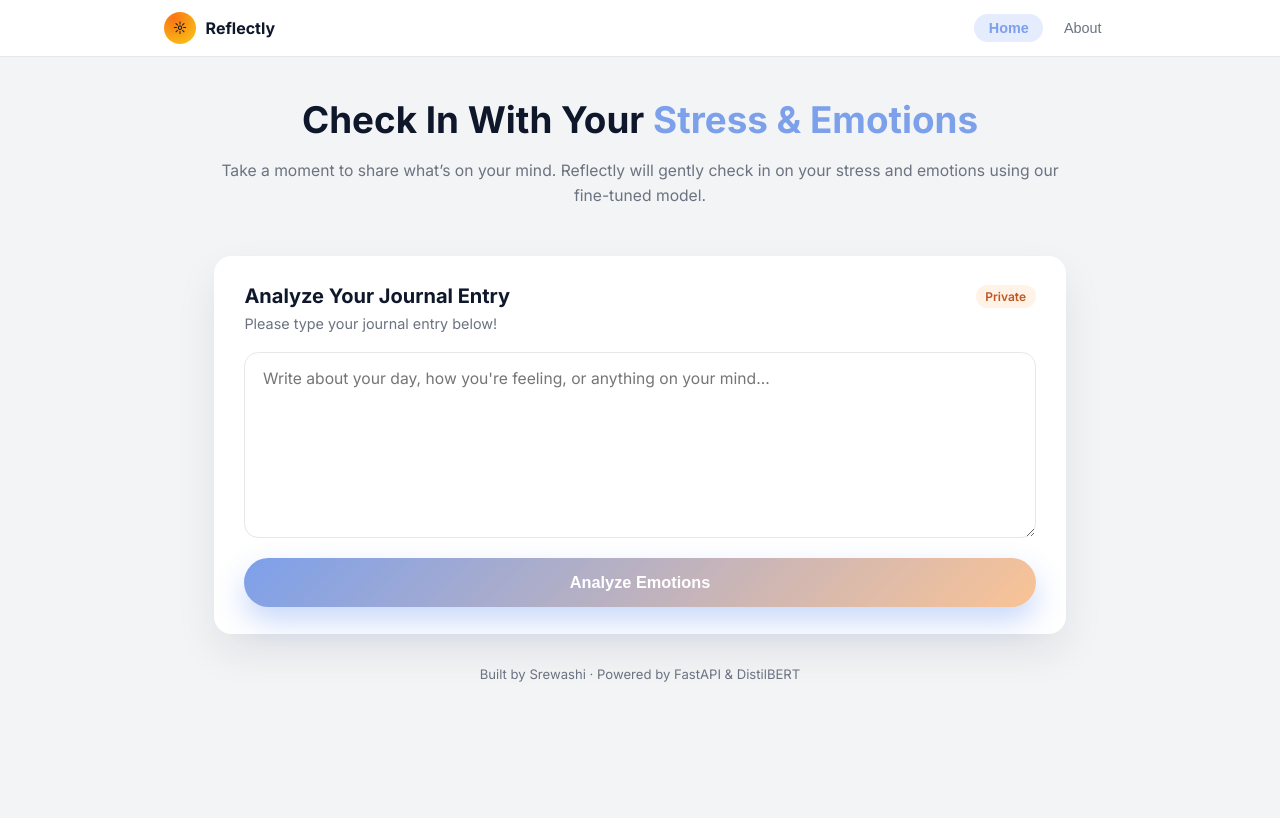
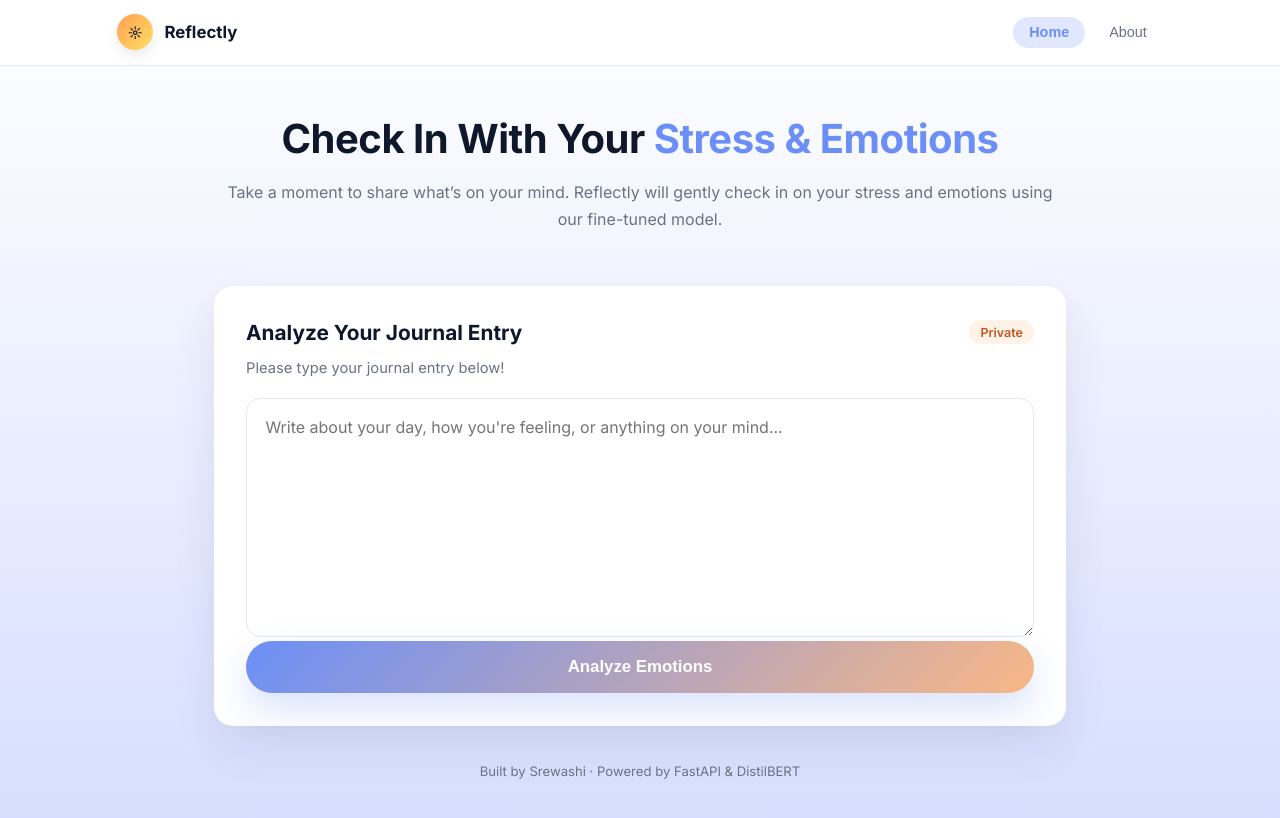
Before and after one commit to srewashimondal/stress-burnout-detector, a React (Vite) app in the folder frontend/: page / in a window 1280 px wide. Shown: the top 818 px of the page. Built offline with nearby package versions, Linux system fonts and the light colour scheme.

Commit message:
made frontend css design edits

```diff
--- a/frontend/src/App.css
+++ b/frontend/src/App.css
@@ -1,10 +1,19 @@
+/* -------------------------------------------------------------
+   GLOBAL STYLES — Modernized
+------------------------------------------------------------- */
+
+
 :root {
-  --primary: #7da0ea; /* blue */
-  --accent: #fac396;  /* orange */
-  --bg: #f3f4f6;
+  --primary: #6b8ff7;   /* soft modern blue */
+  --accent: #f9b785;    /* soft peach-orange */
+  --bg: #f5f7fb;
   --text-main: #0f172a;
   --text-muted: #6b7280;
   --card: #ffffff;
+
+  --radius-lg: 1.2rem;
+  --radius-md: 0.9rem;
+  --radius-full: 999px;
 
   font-family: "Inter", system-ui, -apple-system, BlinkMacSystemFont,
     "Segoe UI", sans-serif;
@@ -20,19 +29,30 @@
 
 body {
   margin: 0;
-  background-color: var(--bg);
+  background: var(--bg);
+  -webkit-font-smoothing: antialiased;
+  background: linear-gradient(
+    to bottom,
+    #ffffff 0%,
+    #d6deff 100%
+  );
 }
 
+/* -------------------------------------------------------------
+   APP LAYOUT
+------------------------------------------------------------- */
 .app {
   min-height: 100vh;
   display: flex;
   flex-direction: column;
 }
 
-/* NAVBAR -------------------------------------------------------- */
-
+/* -------------------------------------------------------------
+   NAVBAR — Cleaner, elevated
+------------------------------------------------------------- */
 .navbar {
-  background-color: #ffffff;
+  background: rgba(255, 255, 255, 0.85);
+  backdrop-filter: blur(10px);
   border-bottom: 1px solid #e5e7eb;
   position: sticky;
   top: 0;
@@ -40,98 +60,97 @@ body {
 }
 
 .nav-inner {
-  max-width: 1000px;
+  max-width: 1100px;
   margin: 0 auto;
-  padding: 0.75rem 1.5rem;
+  padding: 0.9rem 1.7rem;
   display: flex;
   align-items: center;
   justify-content: space-between;
-  gap: 1rem;
 }
 
 .nav-left {
   display: flex;
   align-items: center;
-  gap: 0.6rem;
+  gap: 0.7rem;
 }
 
 .logo-circle {
-  width: 32px;
-  height: 32px;
-  border-radius: 999px;
-  background: radial-gradient(circle at 30% 20%, #f97316, #facc15);
+  width: 36px;
+  height: 36px;
+  border-radius: var(--radius-full);
+  background: linear-gradient(135deg, #ff9f52, #ffe066);
   display: flex;
   align-items: center;
   justify-content: center;
-  font-size: 0.85rem;
+  font-size: 0.9rem;
+  font-weight: 600;
   color: #111827;
-}
-
-.brand {
-  display: flex;
-  flex-direction: column;
+  box-shadow: 0 6px 14px rgba(0, 0, 0, 0.08);
 }
 
 .brand-name {
   font-weight: 700;
-  font-size: 1rem;
+  font-size: 1.05rem;
 }
 
 .brand-tagline {
-  font-size: 0.75rem;
+  font-size: 0.76rem;
   color: var(--text-muted);
 }
 
 .nav-links {
   display: flex;
-  gap: 0.4rem;
+  gap: 0.5rem;
 }
 
 .nav-link {
   border: none;
   background: transparent;
-  padding: 0.4rem 0.9rem;
-  border-radius: 999px;
+  padding: 0.45rem 1rem;
+  border-radius: var(--radius-full);
   font-size: 0.9rem;
   cursor: pointer;
   color: var(--text-muted);
-  transition: background 0.15s ease, color 0.15s ease;
+  transition: 0.15s ease;
 }
 
 .nav-link:hover {
-  background: rgba(37, 99, 235, 0.08);
+  background: rgba(90, 125, 255, 0.1);
   color: var(--primary);
 }
 
 .nav-link-active {
-  background: rgba(37, 99, 235, 0.12);
+  background: rgba(90, 125, 255, 0.18);
   color: var(--primary);
   font-weight: 600;
 }
 
-/* LAYOUT -------------------------------------------------------- */
-
+/* -------------------------------------------------------------
+   MAIN CONTAINER
+------------------------------------------------------------- */
 .container {
   flex: 1;
   max-width: 900px;
   margin: 0 auto;
-  padding: 2.5rem 1.5rem 2rem;
+  padding: 3rem 1.5rem 2rem;
   display: flex;
   flex-direction: column;
-  gap: 2rem;
+  gap: 2.3rem;
+
 }
 
-/* HERO ---------------------------------------------------------- */
-
+/* -------------------------------------------------------------
+   HERO SECTION — Softer + polished
+------------------------------------------------------------- */
 .hero {
   text-align: center;
 }
 
 .hero h1 {
-  margin: 0 0 0.7rem;
-  font-size: 2.3rem;
+  margin: 0 0 0.8rem;
+  font-size: 2.5rem;
   font-weight: 800;
-
+  letter-spacing: -0.5px;
 }
 
 .highlight {
@@ -139,98 +158,99 @@ body {
 }
 
 .subtitle {
-  font-size: 0.98rem;
+  font-size: 1rem;
   color: var(--text-muted);
-  line-height: 1.6;
-  text-align: center;
+  line-height: 1.7;
 }
 
-/* CARD ---------------------------------------------------------- */
-
-.content {
-  width: 100%;
+/* -------------------------------------------------------------
+   CARD — Modern, soft shadows
+------------------------------------------------------------- */
+.card {
+  background: var(--card);
+  border-radius: var(--radius-lg);
+  padding: 2.1rem 2rem;
+  box-shadow: 0 20px 45px rgba(15, 23, 42, 0.08);
+  transition: box-shadow 0.25s ease, transform 0.25s ease;
 }
 
-.card {
-  background: var(--card);
-  border-radius: 1.1rem;
-  box-shadow: 0 18px 40px rgba(15, 23, 42, 0.08);
-  padding: 1.8rem 1.9rem 1.7rem;
-  width: 100%;
+.card:hover {
+  transform: translateY(-3px);
+  box-shadow: 0 26px 55px rgba(15, 23, 42, 0.12);
 }
 
 .card-header-row {
   display: flex;
   align-items: center;
   justify-content: space-between;
-  gap: 0.75rem;
-  margin-bottom: 0.4rem;
 }
 
 .card h2 {
   margin: 0;
-  font-size: 1.25rem;
+  font-size: 1.3rem;
+  font-weight: 700;
 }
 
 .badge {
-  padding: 0.25rem 0.6rem;
-  border-radius: 999px;
+  padding: 0.3rem 0.7rem;
+  border-radius: var(--radius-full);
   background: rgba(251, 146, 60, 0.12);
   color: #c05621;
-  font-size: 0.75rem;
+  font-size: 0.78rem;
   font-weight: 600;
 }
 
 .card-subtitle {
-  margin: 0 0 1.25rem;
-  font-size: 0.9rem;
+  font-size: 0.92rem;
   color: var(--text-muted);
+  margin-bottom: 1.3rem;
 }
 
-/* TEXTAREA ------------------------------------------------------ */
-
+/* -------------------------------------------------------------
+   TEXTAREA
+------------------------------------------------------------- */
 .journal-input {
   width: 100%;
-  border-radius: 0.9rem;
+  border-radius: var(--radius-md);
   border: 1px solid #e5e7eb;
-  padding: 1rem 1.1rem;
-  font-size: 0.98rem;
+  padding: 1rem 1.15rem;
+  font-size: 1rem;
+  line-height: 1.6;
   resize: vertical;
   font-family: inherit;
   outline: none;
-  transition: border-color 0.15s ease, box-shadow 0.15s ease;
-  margin-bottom: 1rem;
+  transition: border-color 0.2s ease, box-shadow 0.2s ease;
 }
 
 .journal-input:focus {
   border-color: var(--primary);
-  box-shadow: 0 0 0 1.5px rgba(37, 99, 235, 0.35);
+  box-shadow: 0 0 0 3px rgba(107, 143, 247, 0.25);
 }
 
-/* BUTTON -------------------------------------------------------- */
-
+/* -------------------------------------------------------------
+   BUTTON — Premium gradient
+------------------------------------------------------------- */
 .analyze-button {
   width: 100%;
   border: none;
-  border-radius: 999px;
-  padding: 0.95rem;
-  font-size: 1.02rem;
+  border-radius: var(--radius-full);
+  padding: 1rem;
+  font-size: 1.05rem;
   font-weight: 600;
   cursor: pointer;
   background: linear-gradient(135deg, var(--primary), var(--accent));
   color: #ffffff;
-  box-shadow: 0 14px 30px rgba(37, 99, 235, 0.25);
-  transition: transform 0.12s ease, box-shadow 0.12s ease, opacity 0.15s ease;
+  box-shadow: 0 16px 35px rgba(107, 143, 247, 0.25);
+  transition: 0.18s ease;
 }
 
 .analyze-button:hover:not(:disabled) {
-  transform: translateY(-1px);
-  box-shadow: 0 18px 36px rgba(37, 99, 235, 0.35);
+  transform: translateY(-2px);
+  box-shadow: 0 20px 45px rgba(107, 143, 247, 0.32);
 }
 
 .analyze-button:active:not(:disabled) {
   transform: translateY(0);
-  box-shadow: 0 10px 22px rgba(37, 99, 235, 0.25);
 }
 
 .analyze-button:disabled {
@@ -239,36 +259,33 @@ body {
   box-shadow: none;
 }
 
-/* ERROR --------------------------------------------------------- */
-
+/* -------------------------------------------------------------
+   ERROR BOX
+------------------------------------------------------------- */
 .error {
-  margin-top: 0.6rem;
-  background: #fef2f2;
-  border-radius: 0.8rem;
-  padding: 0.7rem 1rem;
-  border: 1px solid #fecaca;
+  background: #fff1f2;
+  border: 1px solid #fecdd3;
+  border-radius: var(--radius-md);
+  padding: 0.75rem 1rem;
   color: #b91c1c;
-  font-size: 0.9rem;
+  font-size: 0.92rem;
+  margin-top: 0.7rem;
 }
 
-/* RESULTS ------------------------------------------------------- */
-
+/* -------------------------------------------------------------
+   RESULTS SECTION
+------------------------------------------------------------- */
 .results {
-  margin-top: 1.6rem;
-  padding-top: 1rem;
-  border-top: 1px solid #edf1f5;
-}
-
-.results h3 {
-  margin: 0 0 0.8rem;
-  font-size: 1.02rem;
+  margin-top: 2rem;
+  border-top: 1px solid #e8ecf2;
+  padding-top: 1.2rem;
 }
 
 .result-row {
   display: flex;
   justify-content: space-between;
-  font-size: 0.95rem;
-  margin-bottom: 0.45rem;
+  font-size: 0.97rem;
+  margin-bottom: 0.55rem;
 }
 
 .label {
@@ -279,68 +296,104 @@ body {
   font-weight: 600;
 }
 
-/* RAW JSON ------------------------------------------------------ */
-
+/* -------------------------------------------------------------
+   RAW JSON DROPDOWN
+------------------------------------------------------------- */
 .raw-json summary {
   cursor: pointer;
   color: var(--primary);
-  font-size: 0.86rem;
-  margin-top: 0.6rem;
+  font-size: 0.9rem;
 }
 
 .raw-json pre {
-  margin-top: 0.5rem;
-  background: #0f172a;
+  background: #1e293b;
   color: #e5e7eb;
-  padding: 0.9rem;
-  border-radius: 0.6rem;
-  font-size: 0.84rem;
+  padding: 1rem;
+  border-radius: var(--radius-md);
+  font-size: 0.85rem;
+  margin-top: 0.6rem;
   overflow-x: auto;
 }
 
-/* ABOUT PAGE ---------------------------------------------------- */
-
+/* -------------------------------------------------------------
+   ABOUT PAGE
+------------------------------------------------------------- */
 .about {
   max-width: 700px;
   margin: 0 auto;
   background: var(--card);
-  border-radius: 1.1rem;
-  padding: 1.8rem 2rem;
-  box-shadow: 0 18px 40px rgba(15, 23, 42, 0.06);
+  border-radius: var(--radius-lg);
+  padding: 2rem;
+  box-shadow: 0 20px 45px rgba(15, 23, 42, 0.06);
 }
 
 .about h1 {
-  margin-top: 0;
-  font-size: 1.7rem;
-  margin-bottom: 0.75rem;
+  margin-bottom: 0.9rem;
+  font-size: 1.75rem;
 }
 
 .about p {
-  font-size: 0.98rem;
+  font-size: 1rem;
   color: var(--text-muted);
-  line-height: 1.7;
-  margin-bottom: 0.9rem;
+  line-height: 1.75;
 }
 
 .about-note {
   background: #fff7ed;
-  border-radius: 0.8rem;
-  padding: 0.8rem 1rem;
+  border-radius: var(--radius-md);
   border: 1px solid #fed7aa;
+  padding: 1rem;
   color: #9a3412;
 }
 
-/* FOOTER -------------------------------------------------------- */
-
+/* -------------------------------------------------------------
+   FOOTER
+------------------------------------------------------------- */
 .footer {
   text-align: center;
   font-size: 0.82rem;
   color: var(--text-muted);
+  margin-bottom: 1.2rem;
 }
 
-/* MOBILE -------------------------------------------------------- */
+/* -------------------------------------------------------------
+   COPING BOX (Your Custom Section)
+------------------------------------------------------------- */
+.coping-box {
+  margin-top: 1.7rem;
+  padding: 1.5rem;
+  background: #fafafa;
+  border: 1px solid #e4e4e7;
+  border-radius: var(--radius-lg);
+  color: #444;
+  line-height: 1.7;
+  text-align: center;
+  box-shadow: 0 6px 18px rgba(0, 0, 0, 0.04);
+}
 
+.coping-box h3 {
+  margin-bottom: 0.6rem;
+  color: #a23ca3;
+  font-size: 1.45rem;
+  padding-top: 1.5rem;
+}
+
+/* -------------------------------------------------------------
+   MOBILE STYLING
+------------------------------------------------------------- */
 @media (max-width: 640px) {
+  .hero h1 {
+    font-size: 2rem;
+  }
+
+  .card {
+    padding: 1.6rem 1.3rem;
+  }
+
+  .about {
+    padding: 1.5rem 1.3rem;
+  }
+
   .nav-inner {
     padding-inline: 1rem;
   }
@@ -348,46 +401,4 @@ body {
   .brand-tagline {
     display: none;
   }
-
-  .container {
-    padding-inline: 1rem;
-  }
-
-  .hero h1 {
-    font-size: 1.9rem;
-  }
-
-  .card {
-    padding: 1.5rem 1.3rem;
-  }
-
-  .about {
-    padding: 1.5rem 1.3rem;
-  }
 }
-
-
-#-------------------------------------------------------------
-
-.coping-box {
-  margin-top: 1.5rem;
-  padding: 1.2rem;
-  background: #fafafa;
-  border: 1px solid #e4e4e7;
-  border-radius: 12px;
-  color: #444;
-  line-height: 1.6;
-  text-align: center;
-}
-
-.coping-box h3 {
-  margin-bottom: 0.5rem;
-  color: #9f3995;
-  padding-top: 2rem;
-  font-size: 1.4rem;
-}
-
-.coping-box ul {
-  padding-left: 1.2rem;
-  margin: 0;
-}
```
